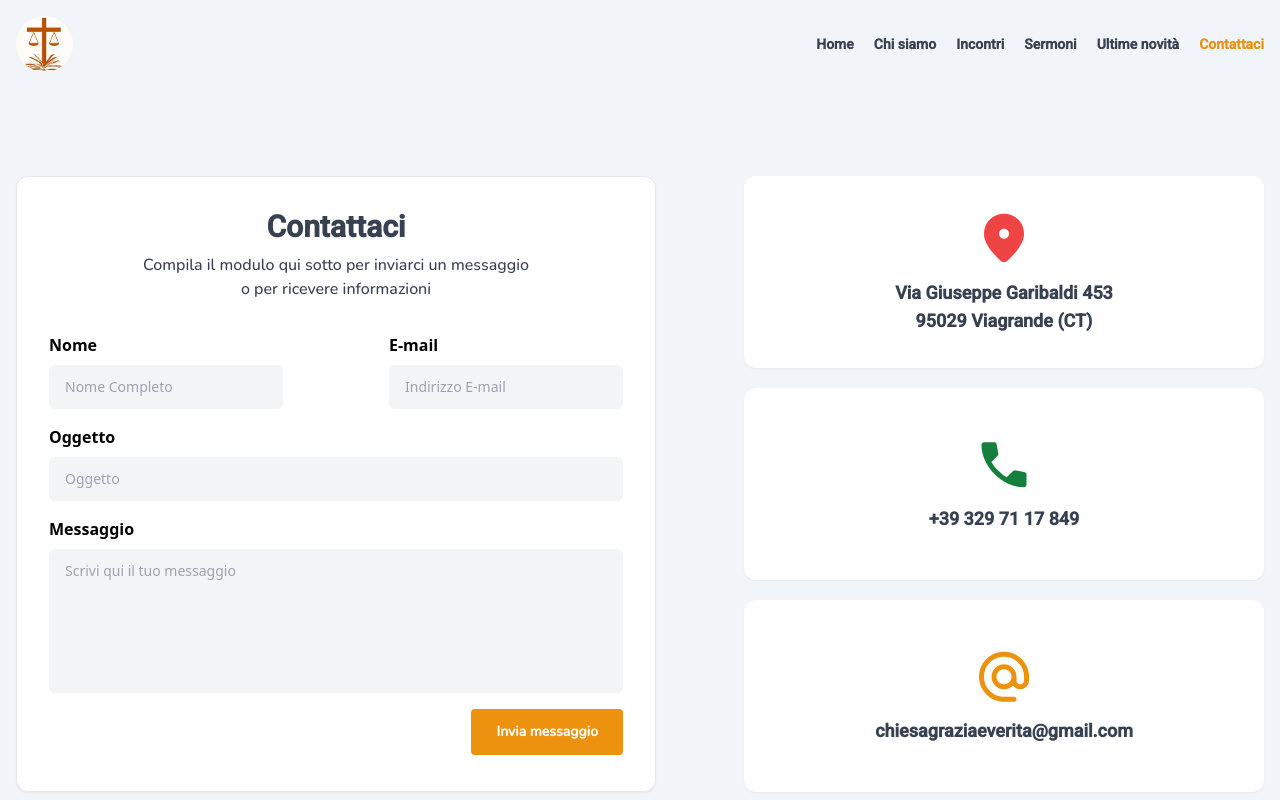
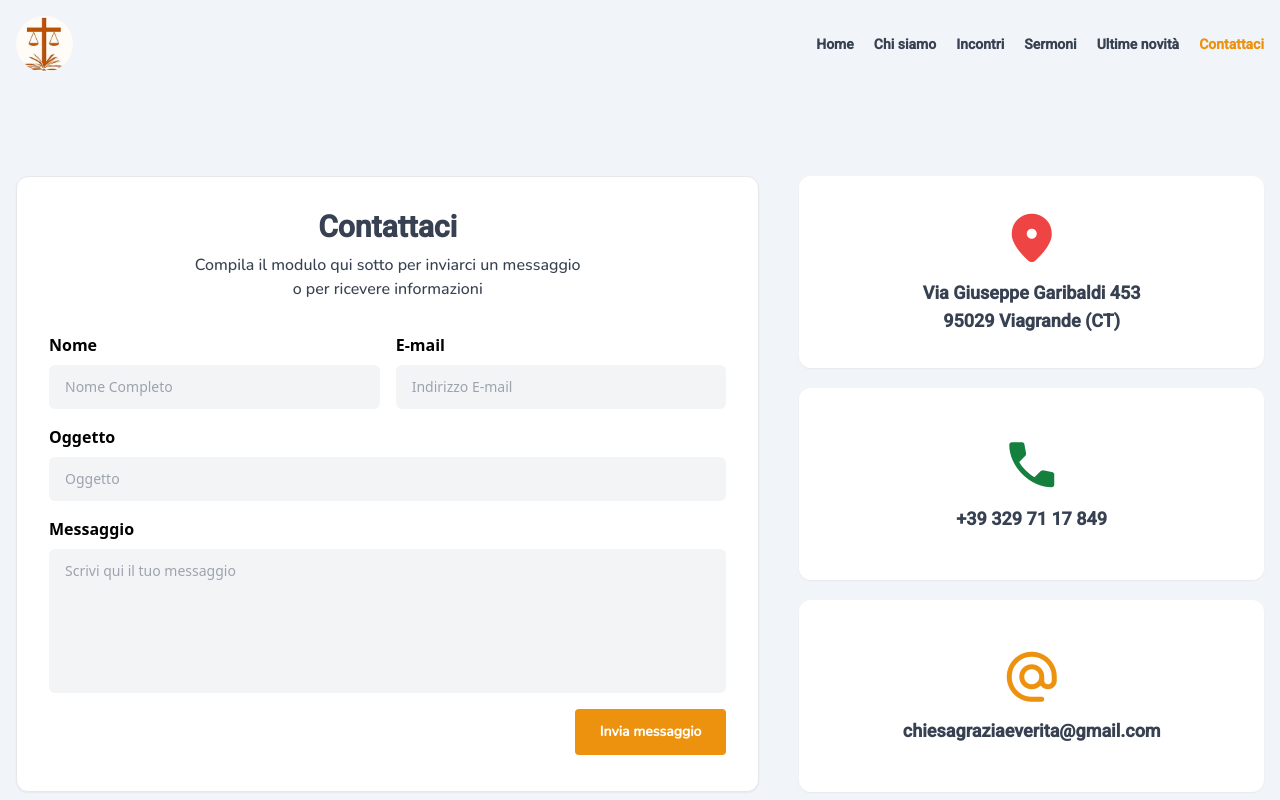
Before and after one commit to mirkorap/grace-and-truth-church, a Next.js app: page /contact-us in a window 1280 px wide. Shown: the top 800 px of the page. Built offline with nearby package versions, Linux system fonts and the light colour scheme.

Commit message:
fix: adjust css style for ContactUs page

```diff
--- a/components/Form/Input/index.tsx
+++ b/components/Form/Input/index.tsx
@@ -2,7 +2,7 @@ import { Input as Options } from '@/types/Form';
 
 export default function Input({ id, name, label, placeholder }: Options) {
   return (
-    <div className='flex flex-col gap-y-2'>
+    <div className='flex w-full flex-col gap-y-2'>
       <label className='font-semibold' htmlFor={id}>
         {label}
       </label>
--- a/components/Form/Textarea/index.tsx
+++ b/components/Form/Textarea/index.tsx
@@ -9,7 +9,7 @@ export default function Textarea({
   rows,
 }: Options) {
   return (
-    <div className='flex flex-col gap-y-2'>
+    <div className='flex w-full flex-col gap-y-2'>
       <label className='font-semibold' htmlFor={id}>
         {label}
       </label>
--- a/containers/contact-us-page/contact-section/contact-form/index.tsx
+++ b/containers/contact-us-page/contact-section/contact-form/index.tsx
@@ -6,7 +6,7 @@ import HeadlineMedium from '@/components/Heading/HeadlineMedium';
 
 export default function ContactForm() {
   return (
-    <div className='lg:min-w-[40rem]'>
+    <div className='w-full lg:w-8/12'>
       <div className='h-full rounded-xl border bg-white p-8 shadow-sm'>
         <div className='flex flex-col gap-y-2 text-center'>
           <HeadlineMedium text='Contattaci' />
@@ -21,7 +21,7 @@ export default function ContactForm() {
           method='POST'
           className='mt-8 flex flex-col space-y-4'
         >
-          <div className='flex flex-col gap-y-4 lg:flex-row lg:justify-between'>
+          <div className='flex flex-col gap-4 lg:flex-row'>
             <Input
               id='name'
               name='name'
--- a/containers/contact-us-page/contact-section/index.tsx
+++ b/containers/contact-us-page/contact-section/index.tsx
@@ -3,7 +3,7 @@ import ContactInfo from './contact-info';
 
 export default function ContactSection() {
   return (
-    <section id='section' className='mb-32 w-full pt-44'>
+    <section id='contact' className='mb-32 w-full pt-44'>
       <div className='mx-auto flex max-w-[85rem] flex-col gap-10 px-4 lg:flex-row lg:justify-between'>
         <ContactForm />
         <ContactInfo />
--- a/types/Form.ts
+++ b/types/Form.ts
@@ -9,7 +9,7 @@ export interface Textarea {
   id: string;
   name: string;
   label: string;
+  placeholder: string;
   cols: number;
   rows: number;
-  placeholder: string;
 }
```
